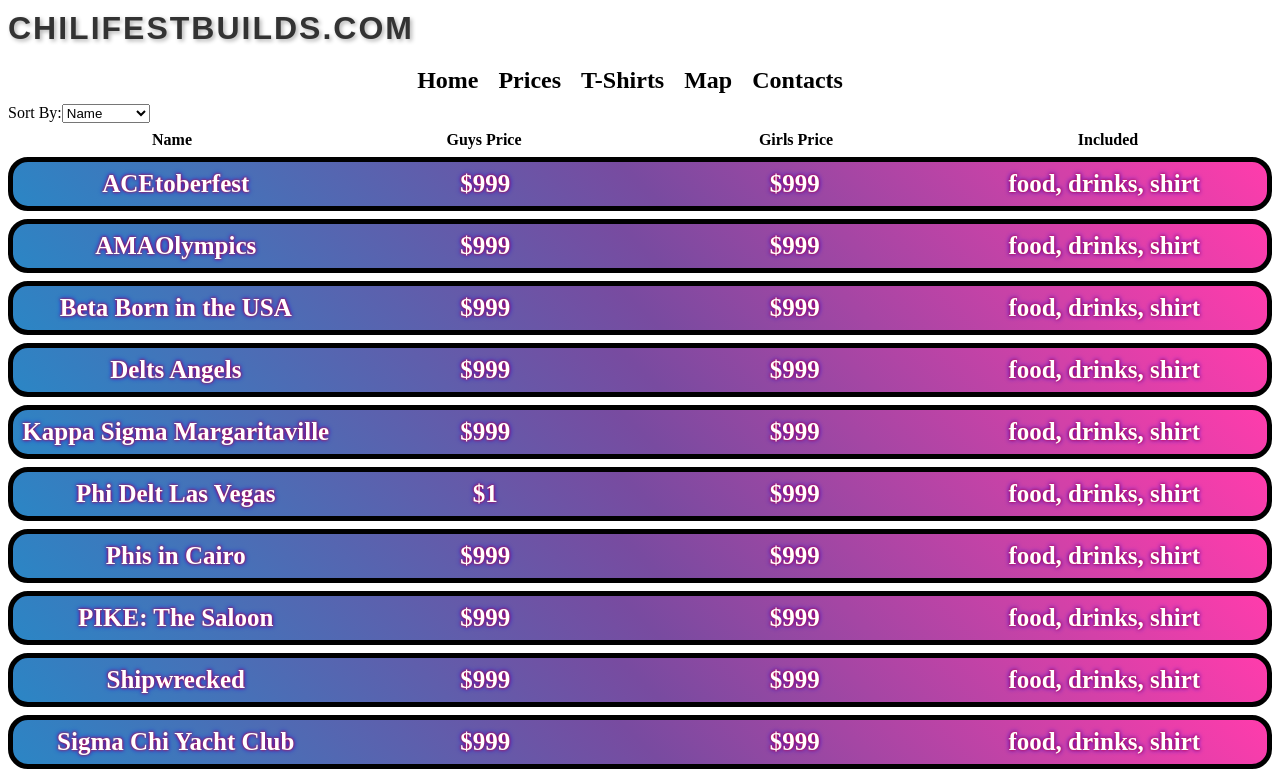
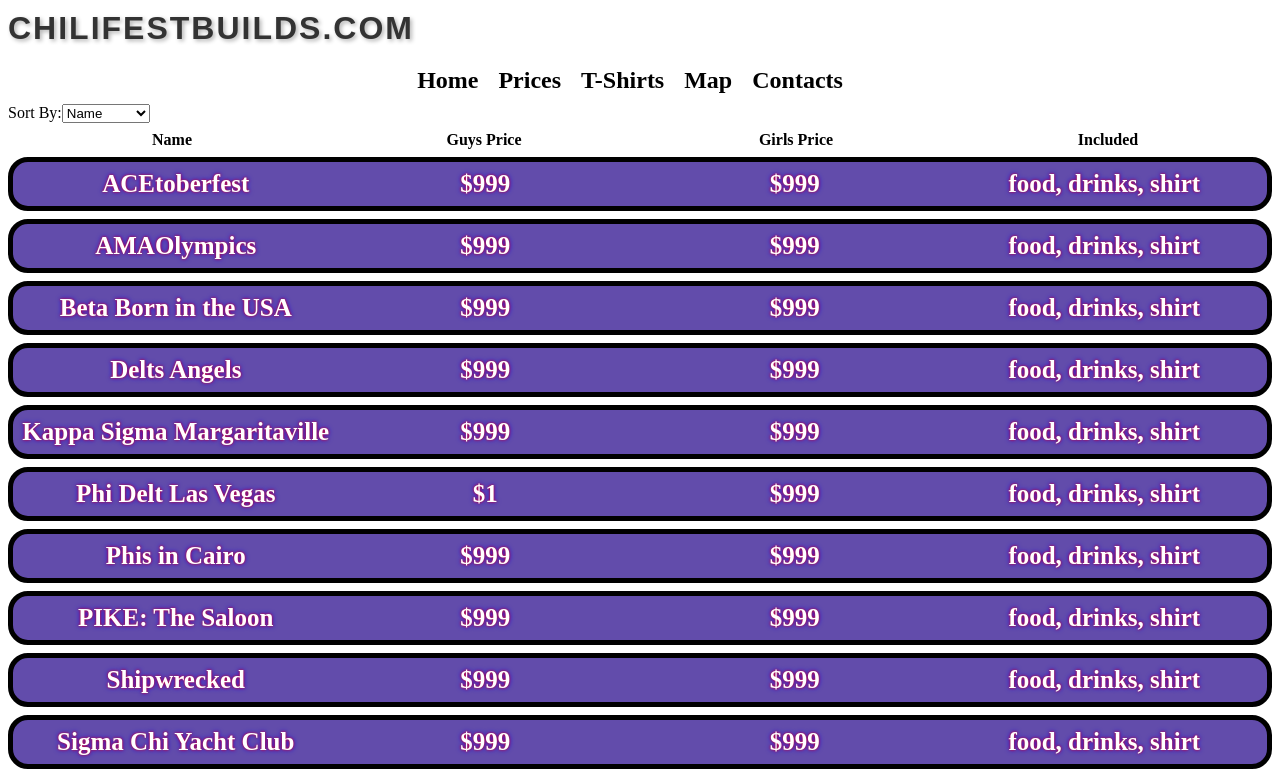
Before and after one commit to andrewlin27/chilifest-builds, a React (Create React App) app: page /prices in a window 1280 px wide. Shown: the top 775 px of the page. Built offline with nearby package versions, Linux system fonts and the light colour scheme.

Commit message:
styling to prices

```diff
--- a/src/components/css/PriceEntry.css
+++ b/src/components/css/PriceEntry.css
@@ -6,8 +6,8 @@
     padding: 8px;
     margin-bottom: 8px;
     font-size: 25px;
-    background-color: #FF3CAC;
-    background-image: linear-gradient(225deg, #FF3CAC 0%, #784BA0 50%, #2B86C5 100%);
+    background-color: #624cab;
+    /* background-image: linear-gradient(225deg,  #784BA0 50%, #2B86C5 100%); */
     color: white;
     text-shadow: 0 0 3px #FF0000, 0 0 5px #0000FF;
     font-weight: bold;
```
